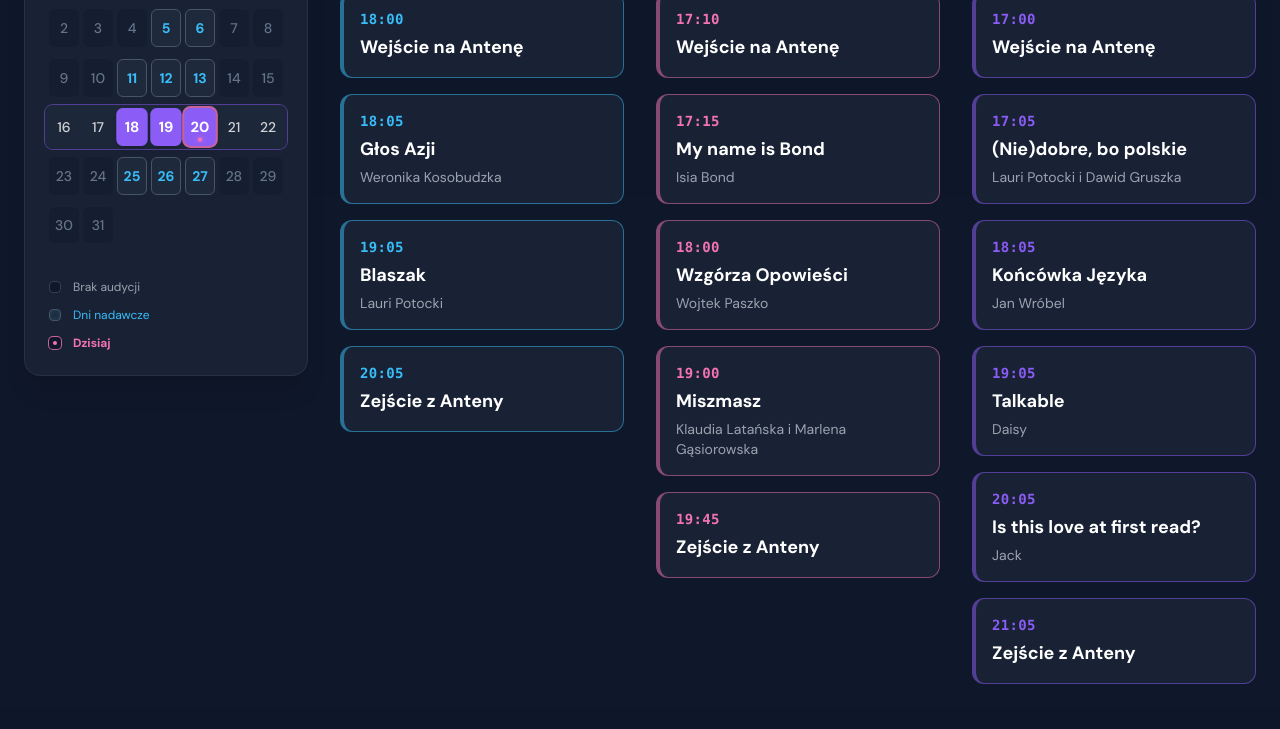
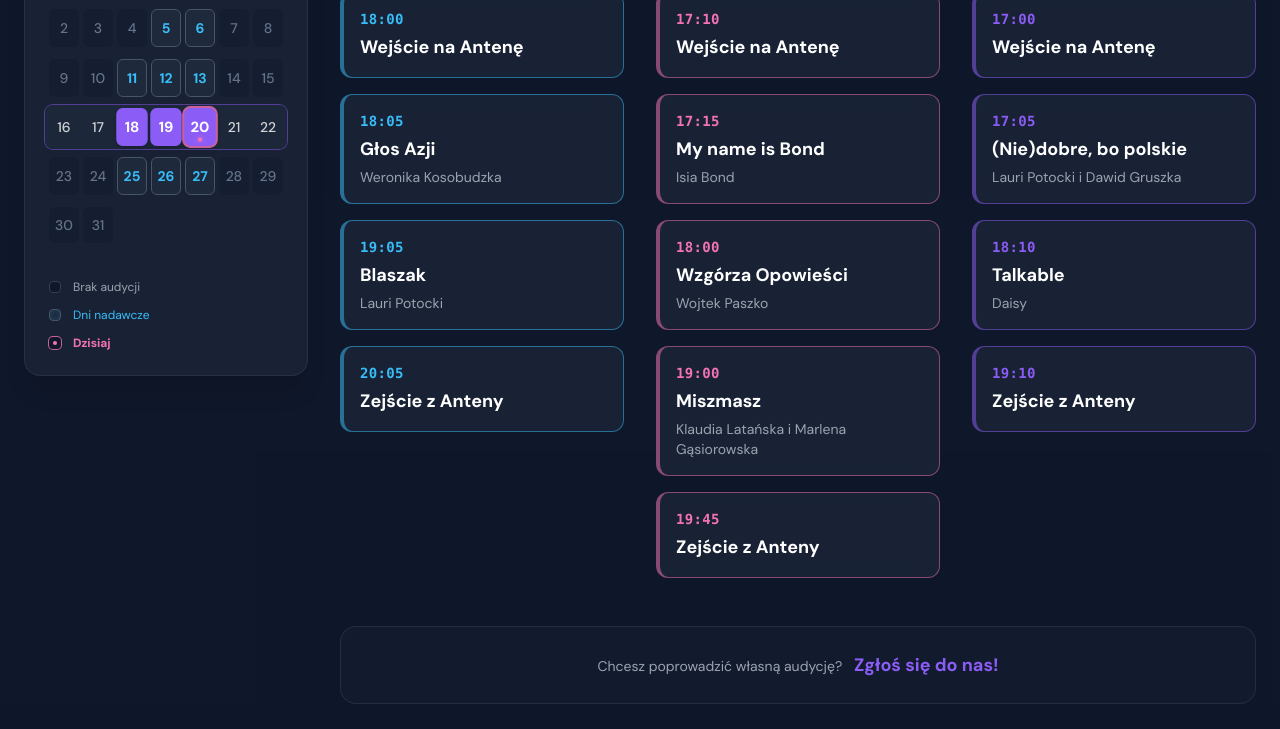
Before and after one commit to Zotxonk/Uniradio, a plain HTML site: page index.html in a window 1280 px wide. Shown: the part 1073-1802 px from the top of the page. Drawn offline with nearby package versions, Linux system fonts and the light colour scheme.

Commit message:
Add files via upload

```diff
--- a/index.html
+++ b/index.html
@@ -840,15 +840,13 @@
                         ];
                     }
 
-                    // 20 Marca 2026 ((Nie)dobre, bo polskie zostaje + Końcówka Języka i przesunięta reszta)
+                    // 20 Marca 2026 (Tylko (Nie)dobre, bo polskie i Talkable)
                     if (formatDateStr(specificDate) === '2026-03-20' && dayInfo.id === 'piatek') {
                         renderedData = [
                             { time: "17:00", title: "Wejście na Antenę", presenter: "" },
                             { time: "17:05", title: "(Nie)dobre, bo polskie", presenter: "Lauri Potocki i Dawid Gruszka" },
-                            { time: "18:05", title: "Końcówka Języka", presenter: "Jan Wróbel" },
-                            { time: "19:05", title: "Talkable", presenter: "Daisy" },
-                            { time: "20:05", title: "Is this love at first read?", presenter: "Jack" },
-                            { time: "21:05", title: "Zejście z Anteny", presenter: "" }
+                            { time: "18:10", title: "Talkable", presenter: "Daisy" },
+                            { time: "19:10", title: "Zejście z Anteny", presenter: "" }
                         ];
                     }
 
```
